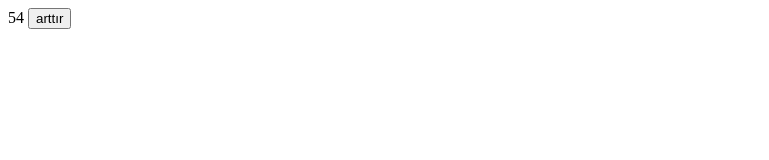
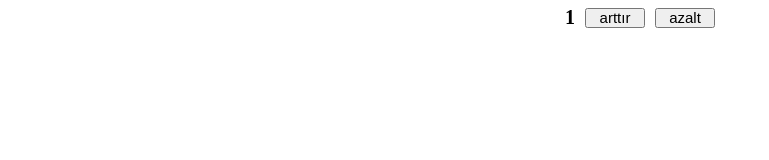
Before and after one commit to denizdogruelweb19/counter, a plain HTML site: page index.html in a window 1280 px wide. Shown: the whole page, without its empty margins (0-769 px from the left). Drawn offline with Linux system fonts and the light colour scheme.

Commit message:
css bitti

```diff
--- a/index.html
+++ b/index.html
@@ -4,11 +4,36 @@
     <meta charset="UTF-8">
     <meta name="viewport" content="width=device-width, initial-scale=1.0">
     <title>Document</title>
+    <style>
+        .counter{
+
+            display: flex;
+            justify-content: center;
+            align-items: center;
+
+        }#number{
+            font-size: 20px;
+            font-weight: 800;
+            line-height: 1.5px;
+        }.btn{
+            font-size: 15px;
+
+            line-height: 1.5px;
+            width: 60px;
+            height: 20px;
+            margin-left: 10px;
+
+
+
+        }
+    </style>
 </head>
 <body>
     <div class="counter" >
-        <label for="number" id="number">54</label>
+
+        <label for="number" id="number">1</label><br>
         <button class="btn" id="arttır">arttır</button>
+        <button class="btn" id="azalt">azalt</button>
 
     </div>
 </body>
```
